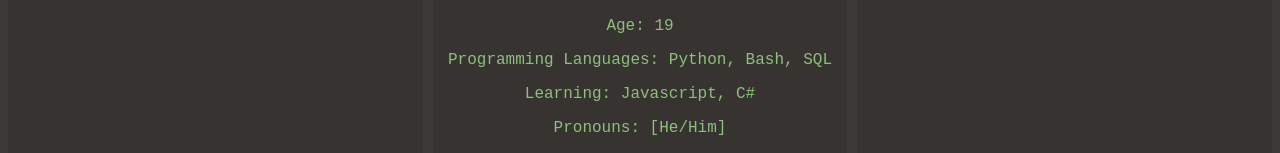
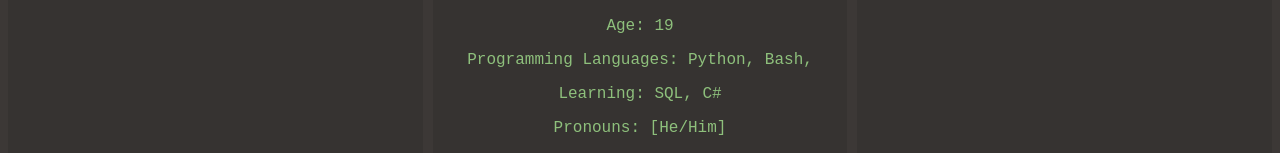
Before and after one commit to Halwolfie/Halwolfie.github.io, a plain HTML site: page index.html in a window 1280 px wide. Shown: the part 275-428 px from the top of the page. Drawn offline with Linux system fonts and the light colour scheme.

Commit message:
Update index.html

```diff
--- a/index.html
+++ b/index.html
@@ -25,8 +25,8 @@
         <p>Hello My name is Henry. This is where I am going to put projects, stuff i've built, certs and stuff on here. Its a bit of a mess and a work in progress.</p>
         <h2>Quick Glance Info</h2>
         <p class="altcolor">Age: 19</p>
-        <p class="altcolor">Programming Languages: Python, Bash, SQL</p>
-        <p class="altcolor">Learning: Javascript, C#</p>
+        <p class="altcolor">Programming Languages: Python, Bash,</p>
+        <p class="altcolor">Learning: SQL, C#</p>
         <p class="altcolor">Pronouns: [He/Him]</p>
       </div>
       <div class="right">
```
